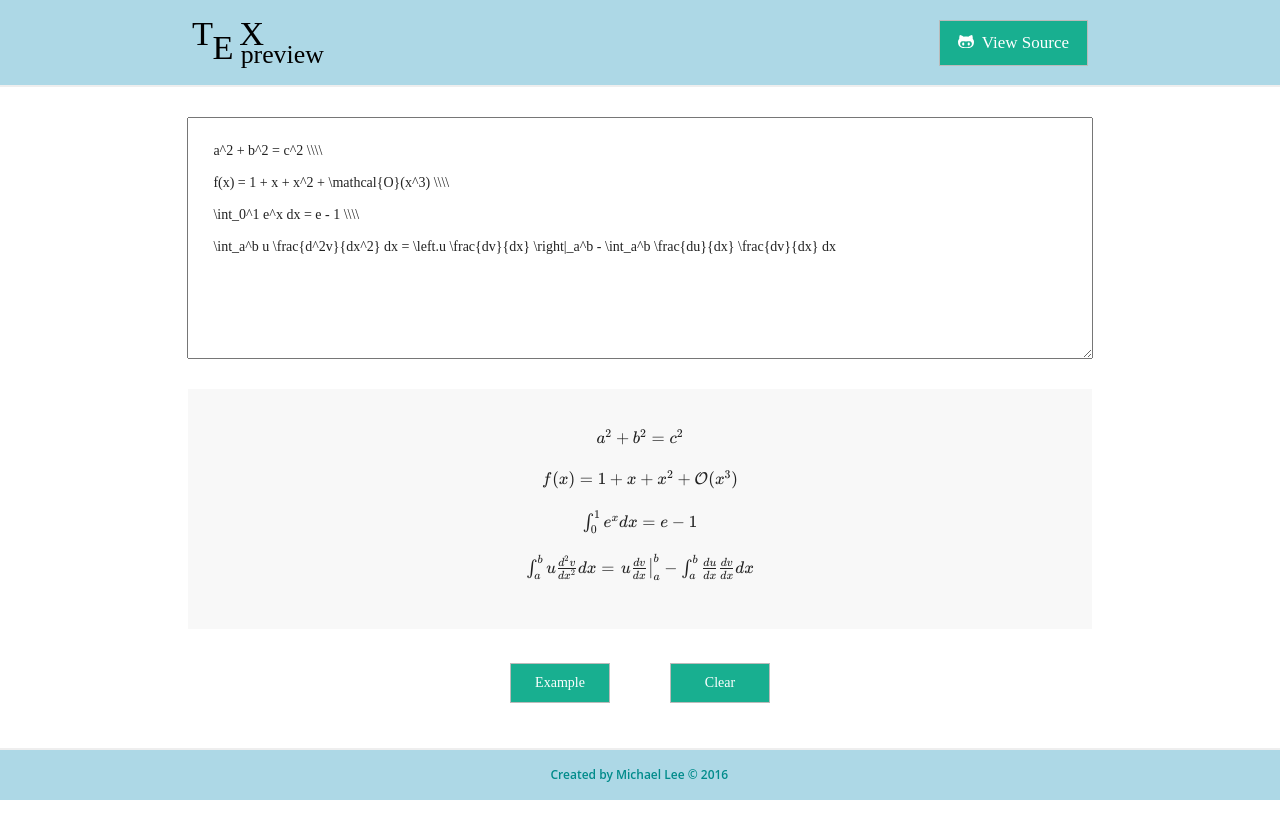
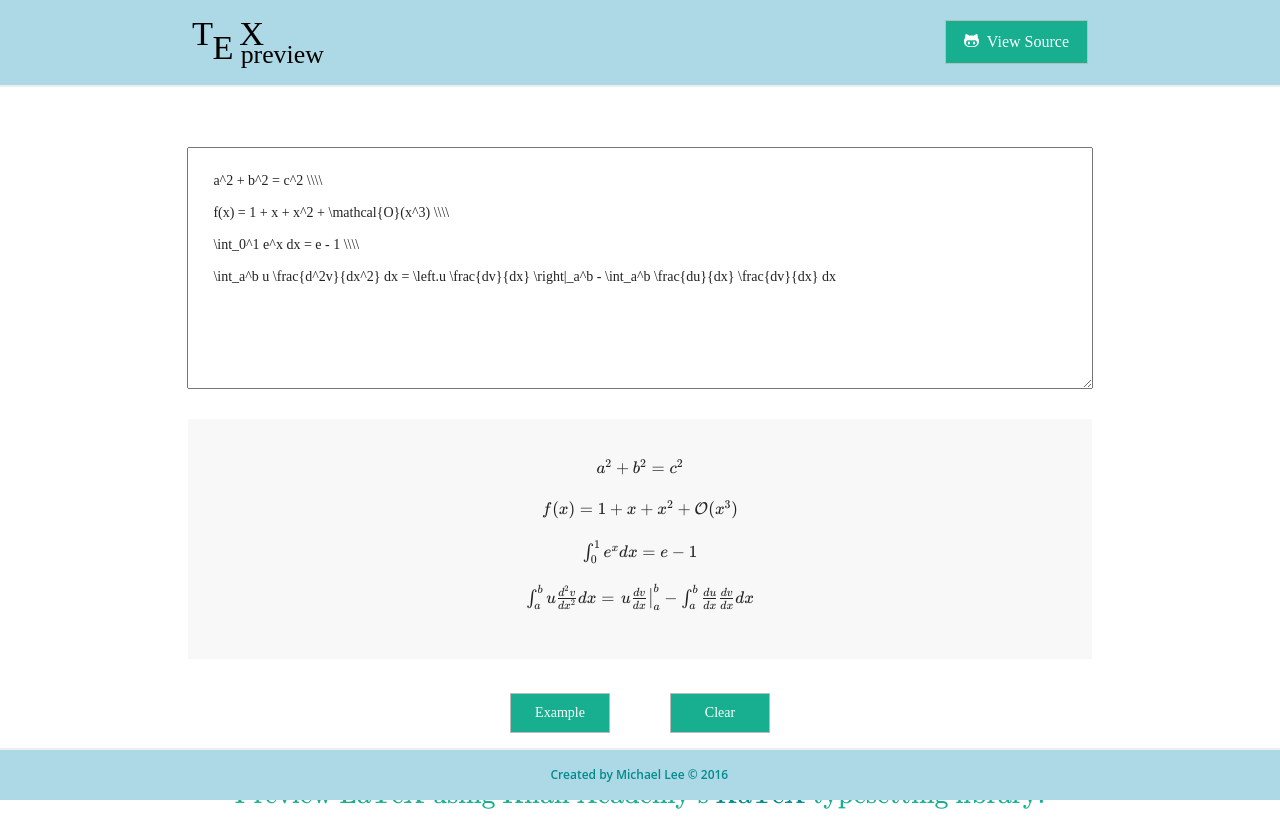
Before and after one commit to vlmlee/LaTeX-Preview, a React (Create React App) app: page / in a window 1280 px wide. Built offline with nearby package versions, Linux system fonts and the light colour scheme.

Commit message:
Changed margins slightly for better design.

```diff
--- a/package.json
+++ b/package.json
@@ -1,5 +1,5 @@
 {
-  "name": "TeX Preview",
+  "name": "tex-preview",
   "version": "0.1.0",
   "private": true,
   "devDependencies": {
--- a/src/App.css
+++ b/src/App.css
@@ -27,7 +27,7 @@ textarea {
 }
 
 textarea {
-    margin-top: 30px;
+    margin-top: 60px;
     padding: 25px 25px 15px;
 }
 
@@ -43,7 +43,7 @@ pre {
 }
 
 .error {
-    margin-top: 30px;
+    margin-top: -15px;
     color: red;
     text-align: center;
 }
@@ -107,7 +107,7 @@ a {
     background-color: #18af90;
     color: white;
     font-family: 'Montserrat';
-    font-size: 17px;
+    font-size: 16px;
 }
 
 .project-link:hover {
--- a/src/Components/Header.js
+++ b/src/Components/Header.js
@@ -4,9 +4,9 @@ class Header extends React.Component {
   render() {
     return (
       <div className="header">
-        <img src={'texpreview.svg'} className="logo"></img>
+        <img src={'texpreview.svg'} className="logo" alt="logo"></img>
           <a href="https://github.com/vlmlee/LaTeX-Preview" className="project-link">
-        <img src={'github.svg'} className="github"></img>&nbsp;  View Source</a>
+        <img src={'github.svg'} className="github" alt="Link to Github project"></img>&nbsp;  View Source</a>
       </div>
     );
   }
```
Also changed, not shown: 1 other file (tests, documents, lock files or other folders).
